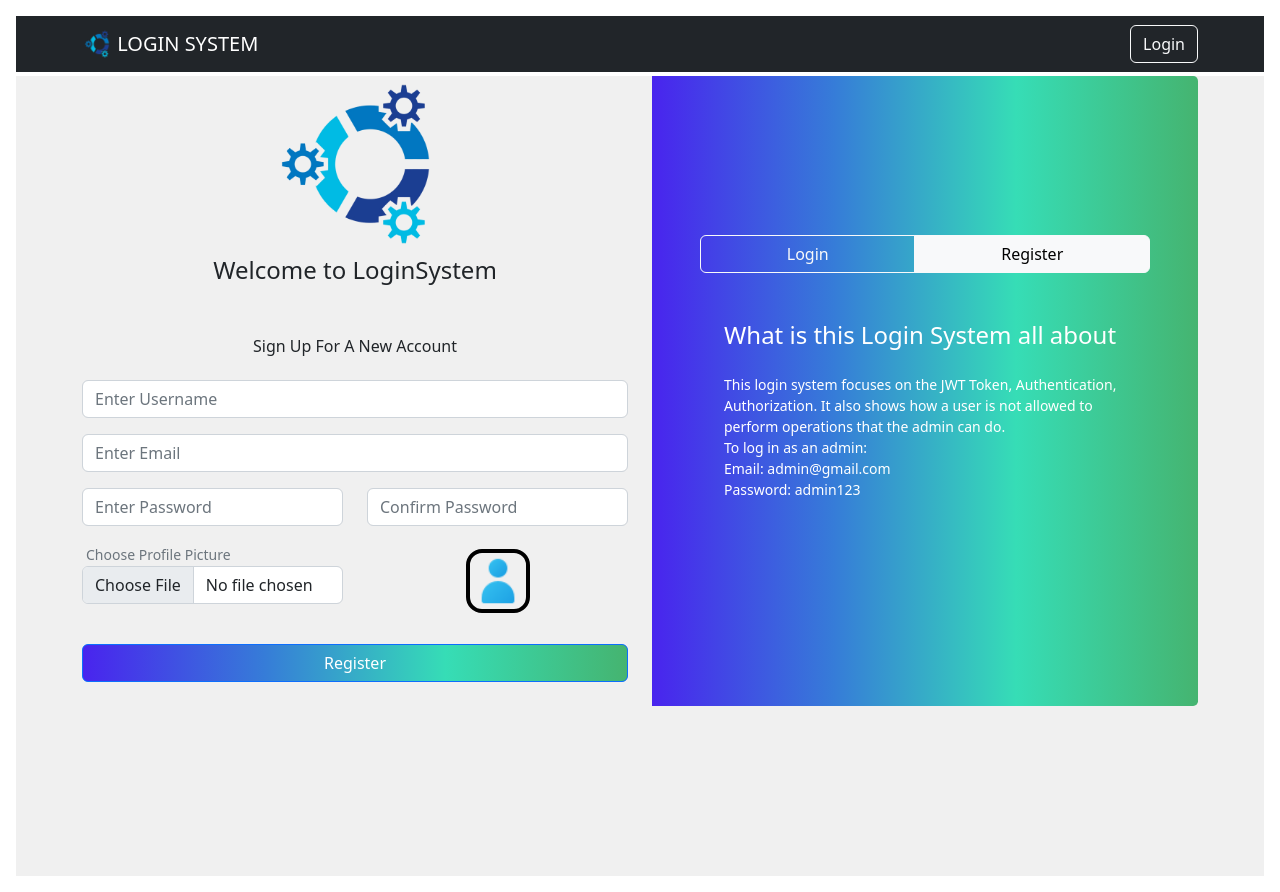
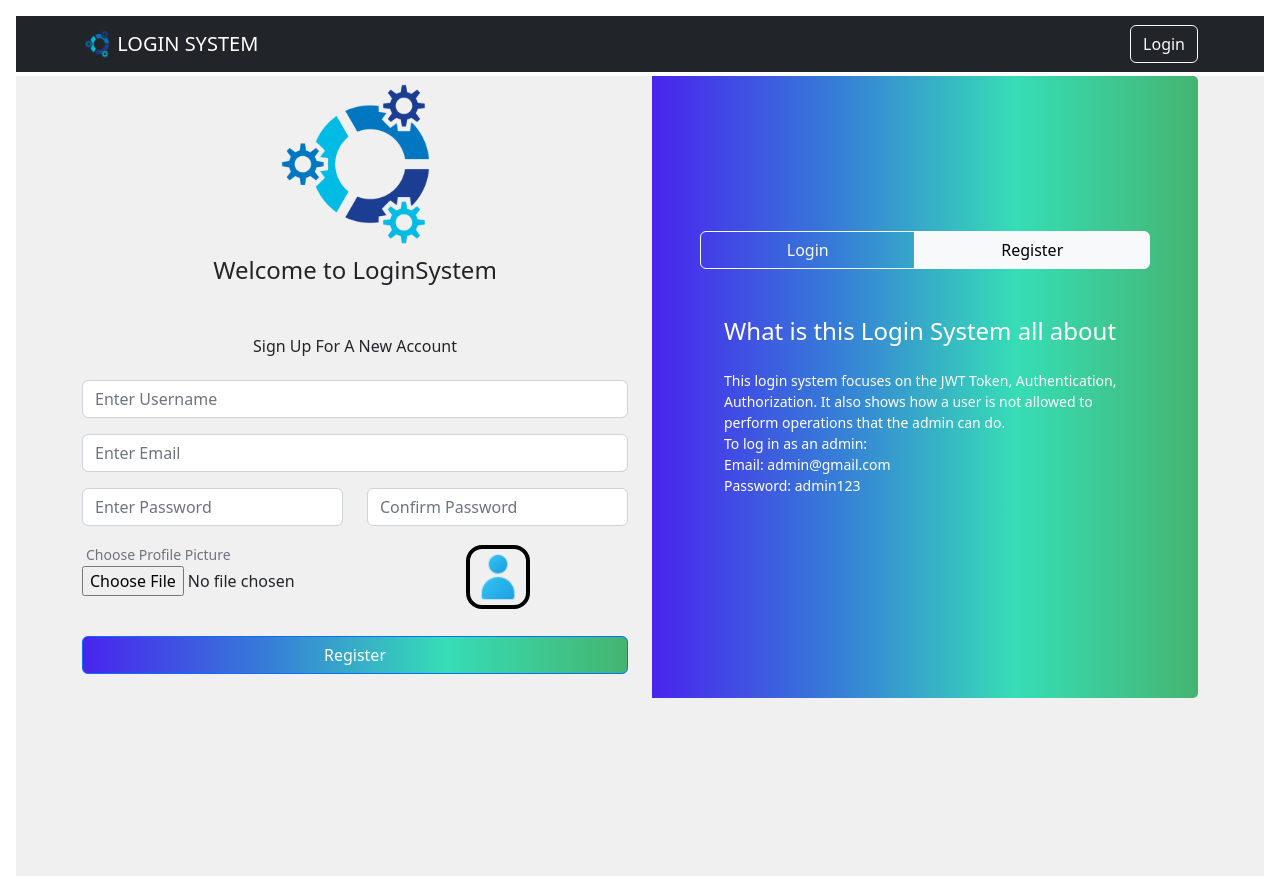
Before and after one commit to Hassanabbaass/LoginSystem, a React (Create React App) app in the folder client/: page / in a window 1280 px wide. Both pictures are taken after a click on the label "Register". Built offline with nearby package versions, Linux system fonts and the light colour scheme.

Commit message:
react file base64 installlation and implementation

```diff
--- a/client/src/components/register/Register.jsx
+++ b/client/src/components/register/Register.jsx
@@ -3,7 +3,8 @@
 import Form from 'react-bootstrap/Form';
 import Row from 'react-bootstrap/Row';
 import Col from 'react-bootstrap/Col';
-import Image from 'react-bootstrap/Image'
+import Image from 'react-bootstrap/Image';
+import FileBase64 from 'react-file-base64';
 
 import './Register.css'
 import defaultPP from '../../assets/defaultPP.png'
@@ -16,7 +17,6 @@
     <Form className='registerFormStyle'>
 
     <h6 className='mb-4'>Sign Up For A New Account</h6>
-
 
     <Row>
       <Col md='12'>
@@ -46,9 +46,9 @@
       <Col md='6'>
         <Form.Group controlId="formFile" className="mb-3">
           <Form.Text className='m-1'>Choose Profile Picture</Form.Text>
-          <Form.Control type="file" onChange={(e) => {
-            setImage(URL.createObjectURL(e.target.files[0]))
-          }}/>
+          <FileBase64 type="file" multiple={false} onDone={
+            (file) => setImage(file.base64)
+          }/>
         </Form.Group>
       </Col>
 
@@ -61,7 +61,7 @@
     </Row>
 
     <Button className="mx-5 mt-4 mb-4 w-100 gradient-custom-2">Register</Button>
-
+    {/* <p style={{width: '200px', height: 'auto'}}>{`${image.base64}`}</p> */}
   </Form>
   )
 }
--- a/package.json
+++ b/package.json
@@ -2,6 +2,7 @@
   "dependencies": {
     "cookie-parser": "^1.4.6",
     "crypto-js": "^4.1.1",
-    "jsonwebtoken": "^9.0.0"
+    "jsonwebtoken": "^9.0.0",
+    "react-file-base64": "^1.0.3"
   }
 }
```
Also changed, not shown: 1 other file (tests, documents, lock files or other folders).
